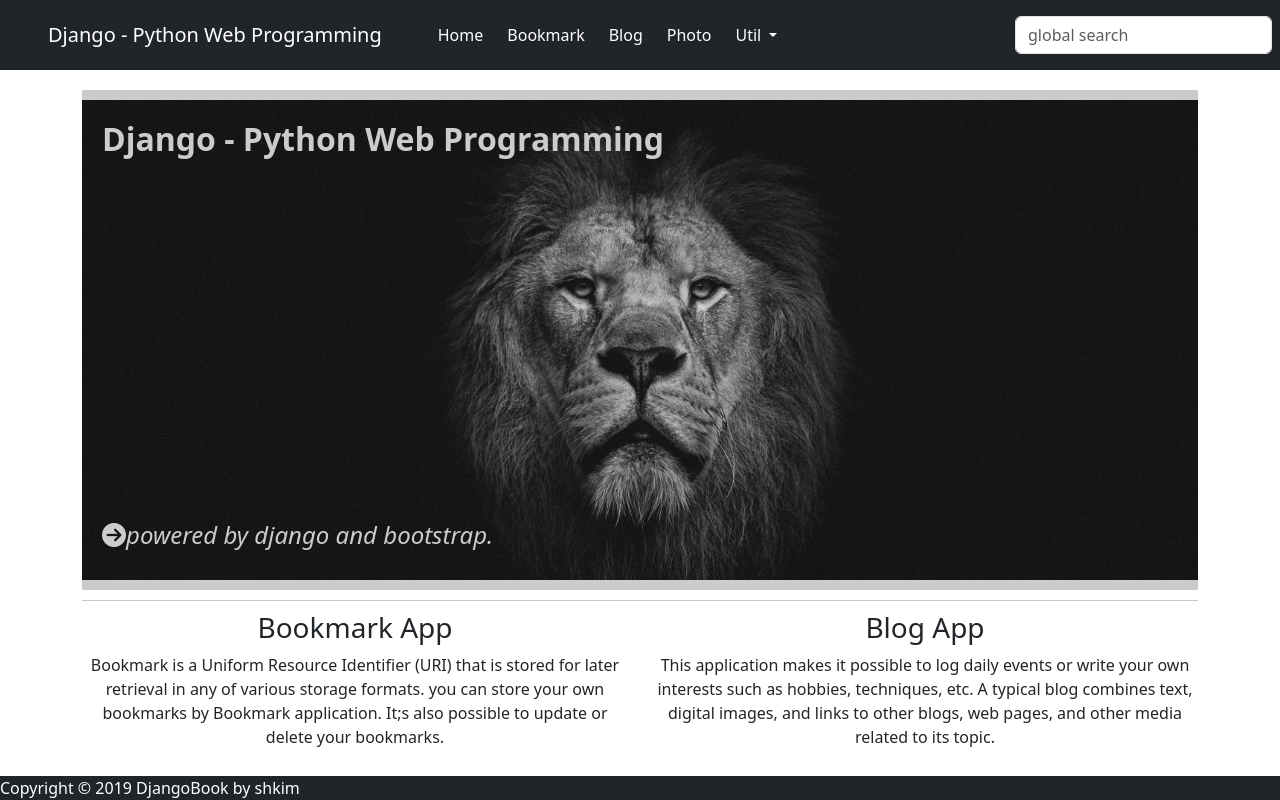
After one commit to LeeSiHyeon711/study_django_python, a Django app: page / in a window 1280 px wide. The commit adds this page. Run offline with Django 5.2, Linux system fonts and the light colour scheme; some libraries are stand-ins or nearby versions.

Commit message:
[feat] create_base_and_home_page

```diff
--- a/ch01/blog/urls.py
+++ b/ch01/blog/urls.py
@@ -8,6 +8,9 @@ urlpatterns = [
 
     # Example: /blog/post/ (same as /blog/)
     re_path(r'^post/(?P<slug>[-\w]+)/$', views.PostDV.as_view(), name='post_detail'),
+
+    # Example: /blog/archive/
+    path('archive/', views.PostAV.as_view(), name='post_archive'),
 
     # Example: /blog/archive/2019/
     path('archive/<int:year>/', views.PostYAV.as_view(), name='post_year_archive'),
--- a/ch01/bookmark/templates/bookmark/bookmark_list.html
+++ b/ch01/bookmark/templates/bookmark/bookmark_list.html
@@ -9,7 +9,7 @@
     <h1>Bookmark List</h1>
     <ul>
         {% for bookmark in object_list %}
-        <li><a href="{% url 'detail' bookmark.id %}">{{ bookmark }}</a></li>
+        <li><a href="{% url 'bookmark:detail' bookmark.id %}">{{ bookmark }}</a></li>
         {% endfor %}
     </ul>
 </body>
--- a/ch01/mysite/urls.py
+++ b/ch01/mysite/urls.py
@@ -18,11 +18,13 @@ from django.contrib import admin
 from django.urls import path, include
 
 # from bookmark.views import BookmarkLV, BookmarkDV
+from mysite.views import HomeView
 
 urlpatterns = [
     path('admin/', admin.site.urls),
     path('bookmark/', include('bookmark.urls')),
     path('blog/', include('blog.urls')),
+    path('', HomeView.as_view(), name='home'),
 
     # # class-based views
     # path('bookmark/', BookmarkLV.as_view(), name='index'),
--- /dev/null
+++ b/ch01/mysite/views.py
@@ -0,0 +1,5 @@
+from django.views.generic import TemplateView
+
+#--- Template View
+class HomeView(TemplateView):
+    template_name = 'home.html'
--- /dev/null
+++ b/ch01/templates/base.html
@@ -0,0 +1,61 @@
+<!DOCTYPE html>
+<html lang="ko">
+    <head>
+        <meta charset="UTF-8">
+        <meta http-equiv="X-UA-Compatible" content="IE=edge">
+        <meta name="viewport" content="width=device-width, initial-scale=1.0">
+
+        <title>{% block title %} Django Web Programming{% endblock %}</title>
+        <link rel="stylesheet" href="https://cdn.jsdelivr.net/npm/bootstrap@5.3.8/dist/css/bootstrap.min.css"/>
+        {% block extra-style %}{% endblock %}
+    </head>
+    <body style="padding-top: 90px;">
+        <nav class="navbar navbar-expand-lg navbar-dark bg-dark fixed-top">
+            <span class="navbar-brand mx-5 mb-0 font-weight-bold font-italic">Django - Python Web Programming</span>
+            <button class="navbar-toggler" type="button" data-toggle="collapse" data-target="#navbarSupportedContent">
+                <span class="navbar-toggler-icon"></span>
+            </button>
+            <div class="collapse navbar-collapse" id="navbarSupportedContent">
+            <ul class="navbar-nav me-auto">
+                <li class="nav-item me-2">
+                    <a class="nav-link btn btn-primary text-white" href="{% url 'home' %}">Home</a>
+                </li>
+                <li class="nav-item me-2">
+                    <a class="nav-link btn btn-primary text-white" href="{% url 'bookmark:index' %}">Bookmark</a>
+                </li>
+                <li class="nav-item me-2">
+                    <a class="nav-link btn btn-primary text-white" href="{% url 'blog:index' %}">Blog</a>
+                </li>
+                <li class="nav-item me-2">
+                    <a class="nav-link btn btn-primary text-white" href="#">Photo</a>
+                </li>
+                <li class="nav-item dropdown me-2">
+                    <a class="nav-link dropdown-toggle btn btn-primary text-white" href="#" data-bs-toggle="dropdown" aria-expanded="false">
+                        Util
+                    </a>
+                <div class="dropdown-menu">
+                    <a class="dropdown-item" href="{% url 'admin:index' %}">Admin</a>
+                    <div class="dropdown-divider"></div>
+                    <a class="dropdown-item" href="{% url 'blog:post_archive' %}">Post Archive</a>
+                    <a class="dropdown-item" href="#">Search</a>
+                </div>
+                </li>
+            </ul>
+
+            <form class="form-inline d-flex my-2" action="" method="post">{% csrf_token %}
+                <input class="form-control me-2" type="search" placeholder="global search" name="search_word">
+            </form>
+            </div>
+        </nav>
+
+        <div class="container">
+            {% block content %}{% endblock %}
+        </div>
+
+        {% block footer %}{% endblock %}
+
+        <script src="https://cdn.jsdelivr.net/npm/bootstrap@5.3.8/dist/js/bootstrap.bundle.min.js"></script>
+        <script src="https://kit.fontawesome.com/c998a172fe.js"></script>
+        {% block extra-script %}{% endblock %}
+    </body>
+</html>
--- /dev/null
+++ b/ch01/templates/home.html
@@ -0,0 +1,63 @@
+{% extends 'base.html' %}
+
+{% load static %}
+
+{% block title %}home.html{% endblock %}
+
+{% block extra-style %}
+<style type="text/css">
+    .home-image {
+        background-image: url("{% static 'img/lion.jpg' %}");
+        background-repeat: no-repeat;
+        background-position: center;
+        background-size: 100%;
+        height: 500px;
+        border-top: 10px solid #ccc;
+        border-bottom: 10px solid #ccc;
+        padding: 20px 0 0 20px;
+    }
+    .title {
+        color: #ccc;
+        font-weight: bold;
+    }
+    .powered {
+        position: relative;
+        top: 77%;
+        color: #ccc;
+        font-style: italic;
+    }
+</style>
+{% endblock %}
+
+{% block content %}
+<div class="home-image">
+    <h2 class="title">Django - Python Web Programming</h2>
+    <h4 class="powered"><i class="fas fa-arrow-circle-right"></i>powered by django and bootstrap.</h4>
+</div>
+<hr style="margin: 10px 0;">
+
+<div class="row text-center">
+    <div class="col-sm-6">
+        <h3>Bookmark App</h3>
+        <p>Bookmark is a Uniform Resource Identifier (URI) that is stored for later
+            retrieval in any of various storage formats.
+            you can store your own bookmarks by Bookmark application.
+            It;s also possible to update or delete your bookmarks.
+        </p>
+    </div>
+    <div class="col-sm-6">
+        <h3>Blog App</h3>
+        <p>This application makes it possible to log daily events or write your own interests
+            such as hobbies, techniques, etc.
+            A typical blog combines text, digital images, and links to other blogs, web pages,
+            and other media related to its topic.
+        </p>
+    </div>
+</div>
+{% endblock %}
+
+{% block footer %}
+    <footer class="fixed-bottom bg-dark">
+        <div class="text-white font-italic text-right mr-5">Copyright &copy; 2019 DjangoBook by shkim</div>
+    </footer>
+{% endblock %}
```
Also changed, not shown: ch01/static/img/lion.jpg (added).
